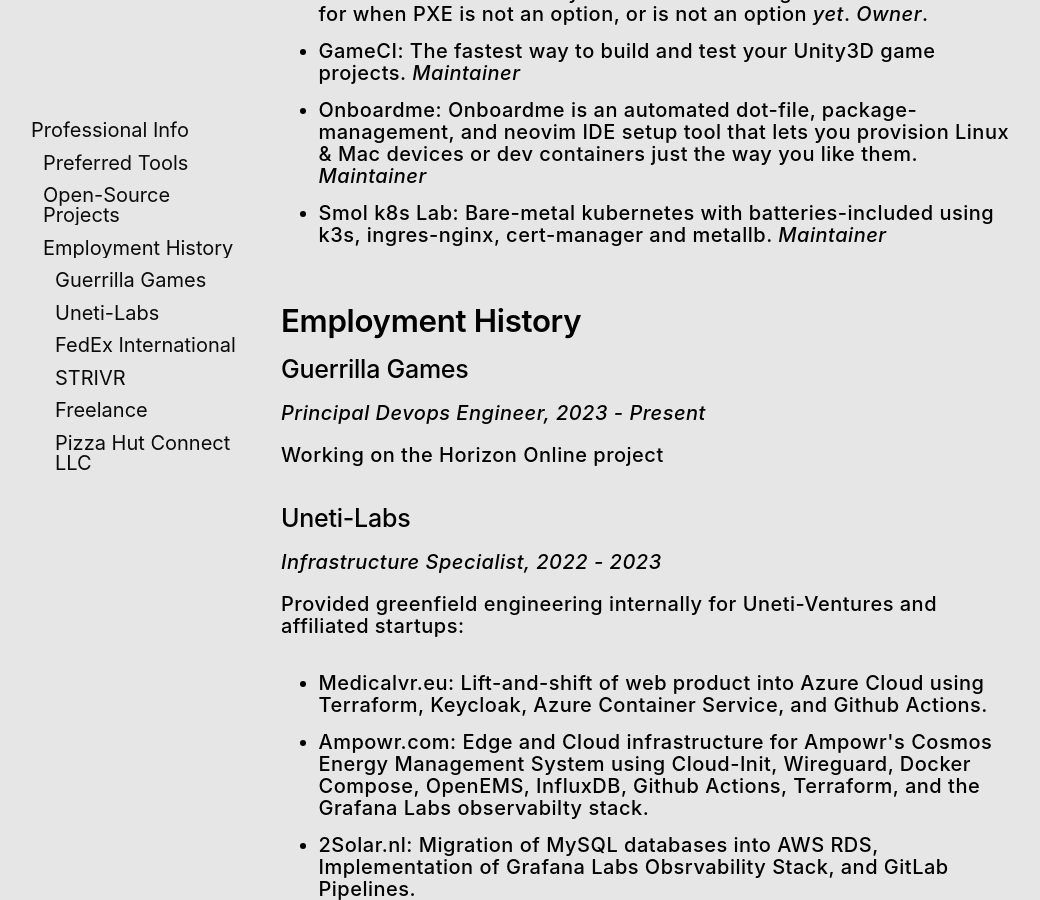
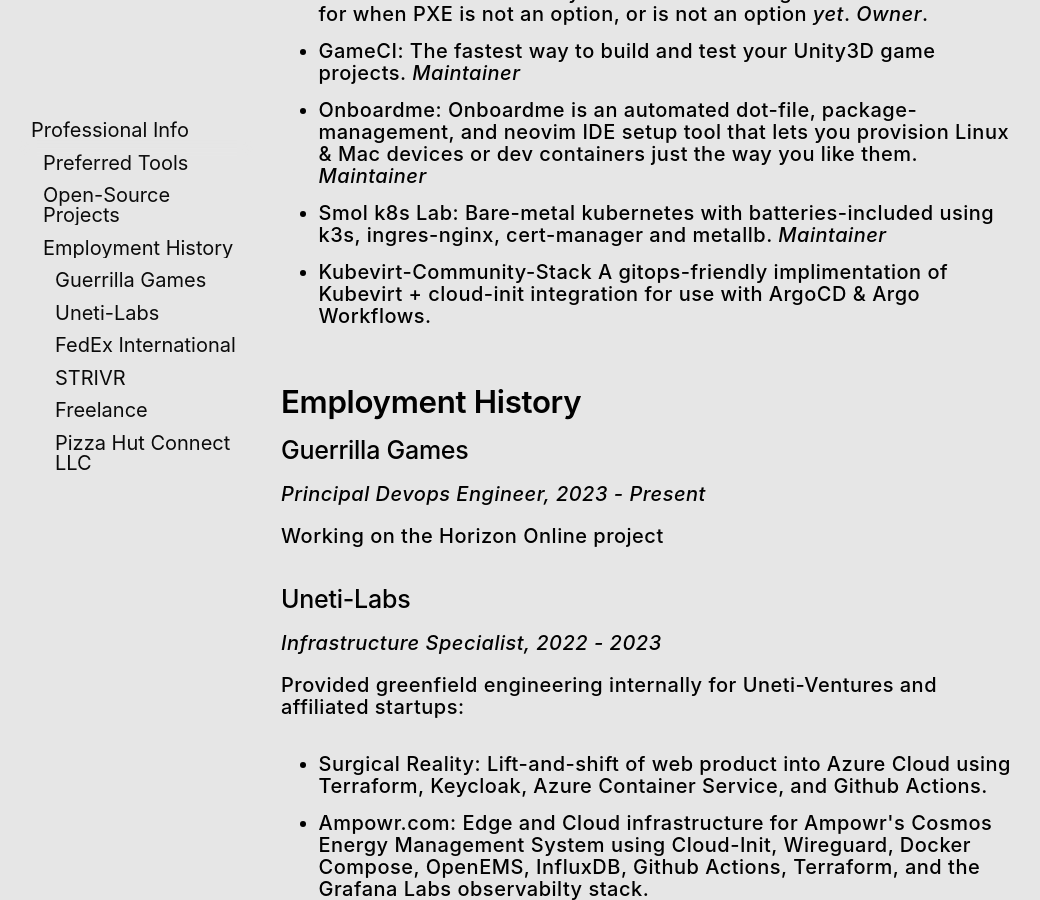
Before and after one commit to cloudymax/CloudyDevDotNet, an MkDocs documentation site: the page built from docs/resume.md, in a window 1280 px wide and 900 px high, scrolled down 1002 px. Shown: the whole window, without its empty margins (113-1153 px from the left). Built offline with MkDocs 1.6.1 and Material for MkDocs 9.7.7, drawn with Linux system fonts in a browser that asks for light colours.

Commit message:
Update resume.md

```diff
--- a/docs/resume.md
+++ b/docs/resume.md
@@ -28,6 +28,8 @@
 
 - [Smol k8s Lab](https://github.com/small-hack/smol-k8s-lab): Bare-metal kubernetes with batteries-included using k3s, ingres-nginx, cert-manager and metallb. *Maintainer*
 
+- [Kubevirt-Community-Stack](https://github.com/cloudymax/kubevirt-community-stack/) A gitops-friendly implimentation of Kubevirt + cloud-init integration for use with ArgoCD & Argo Workflows.
+
 ## Employment History
 
 ### Guerrilla Games
@@ -42,9 +44,9 @@ Working on the Horizon Online project
 
 Provided greenfield engineering internally for Uneti-Ventures and affiliated startups:
 
-- [Medicalvr.eu](https://www.medicalvr.eu/): Lift-and-shift of web product into Azure Cloud using Terraform, Keycloak, Azure Container Service, and Github Actions.
+- [Surgical Reality](https://www.medicalvr.eu/): Lift-and-shift of web product into Azure Cloud using Terraform, Keycloak, Azure Container Service, and Github Actions.
 
-- [Ampowr.com](https://ampowr.com/): Edge and Cloud infrastructure for Ampowr's [Cosmos Energy Management System](https://ampowr.com/cosmos-ems/) using Cloud-Init, Wireguard, Docker Compose, OpenEMS, InfluxDB, Github Actions, Terraform, and the Grafana Labs observabilty stack.
+- [Ampowr.com](https://ampowr.com/): Edge and Cloud infrastructure for Ampowr's [Cosmos Energy Management System](https://ampowr.com/energy-management-system-ems/) using Cloud-Init, Wireguard, Docker Compose, OpenEMS, InfluxDB, Github Actions, Terraform, and the Grafana Labs observabilty stack.
 
 - [2Solar.nl](https://2solar.nl/): Migration of MySQL databases into AWS RDS, Implementation of Grafana Labs Obsrvability Stack, and GitLab Pipelines.
 
```
